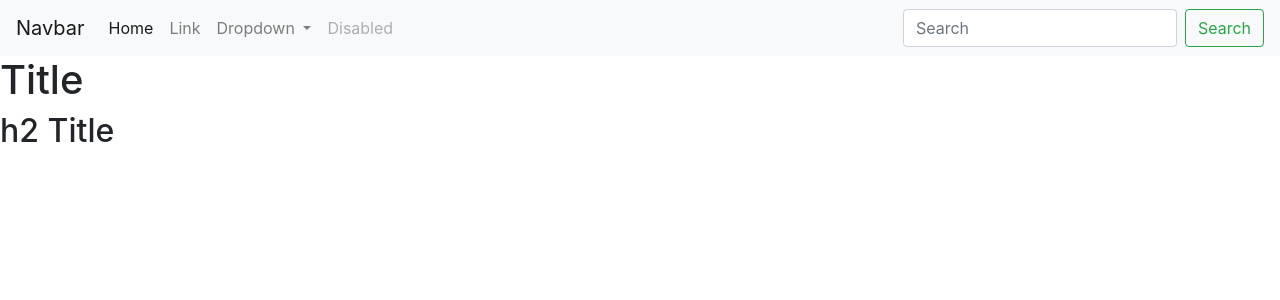
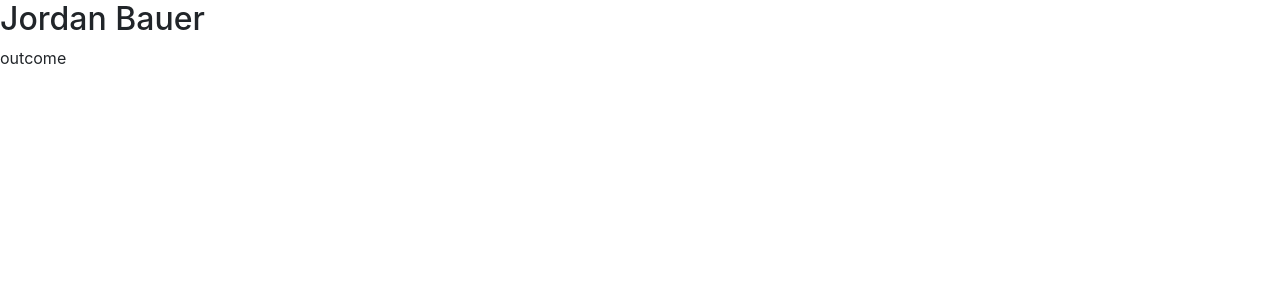
Before and after one commit to AKuchko/angular_app, an Angular app: page / in a window 1280 px wide. Shown: the top 300 px of the page. Built offline with nearby package versions, Linux system fonts and the light colour scheme.

Commit message:
test data

```diff
--- a/src/app/app.component.html
+++ b/src/app/app.component.html
@@ -1,38 +1,2 @@
-<nav class="navbar navbar-expand-lg navbar-light bg-light">
-  <a class="navbar-brand" href="#">Navbar</a>
-  <button class="navbar-toggler" type="button" data-toggle="collapse" data-target="#navbarSupportedContent" aria-controls="navbarSupportedContent" aria-expanded="false" aria-label="Toggle navigation">
-    <span class="navbar-toggler-icon"></span>
-  </button>
-
-  <div class="collapse navbar-collapse" id="navbarSupportedContent">
-    <ul class="navbar-nav mr-auto">
-      <li class="nav-item active">
-        <a class="nav-link" href="#">Home <span class="sr-only">(current)</span></a>
-      </li>
-      <li class="nav-item">
-        <a class="nav-link" href="#">Link</a>
-      </li>
-      <li class="nav-item dropdown">
-        <a class="nav-link dropdown-toggle" href="#" id="navbarDropdown" role="button" data-toggle="dropdown" aria-haspopup="true" aria-expanded="false">
-          Dropdown
-        </a>
-        <div class="dropdown-menu" aria-labelledby="navbarDropdown">
-          <a class="dropdown-item" href="#">Action</a>
-          <a class="dropdown-item" href="#">Another action</a>
-          <div class="dropdown-divider"></div>
-          <a class="dropdown-item" href="#">Something else here</a>
-        </div>
-      </li>
-      <li class="nav-item">
-        <a class="nav-link disabled" href="#">Disabled</a>
-      </li>
-    </ul>
-    <form class="form-inline my-2 my-lg-0">
-      <input class="form-control mr-sm-2" type="search" placeholder="Search" aria-label="Search">
-      <button class="btn btn-outline-success my-2 my-sm-0" type="submit">Search</button>
-    </form>
-  </div>
-</nav>
-
-<h1>Title</h1>
-<h2>h2 Title</h2>
+<h2 class="h2">{{ transactions[0].name.first}} {{transactions[0].name.last}}</h2>
+<p>{{ transactions[0].type }}</p>
--- a/src/app/app.component.ts
+++ b/src/app/app.component.ts
@@ -1,4 +1,6 @@
 import { Component } from '@angular/core';
+import { transactions as data } from './data/transactions';
+import { ITransactiion } from './models/transaction';
 
 @Component({
   selector: 'app-root',
@@ -7,4 +9,5 @@ import { Component } from '@angular/core';
 })
 export class AppComponent {
   title = 'angular_app';
+  transactions: ITransactiion[] = data
 }
```
